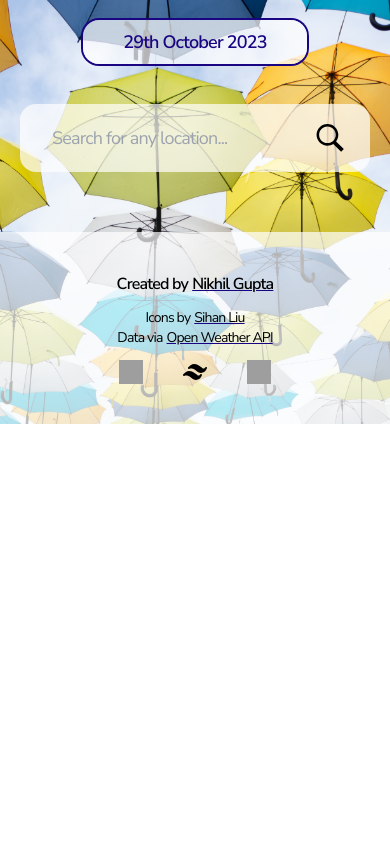
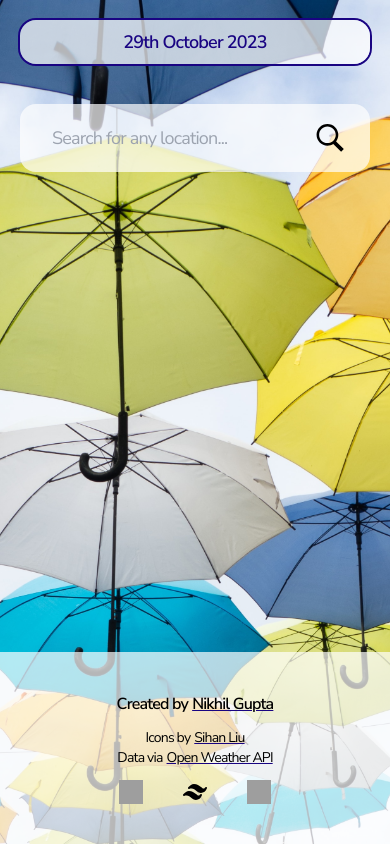
Before and after one commit to nigupta29/weather-app, a React (Vite) app: page / in a window 390 px wide. Built offline with nearby package versions, Linux system fonts and the light colour scheme; no server answers; grey boxes are pictures that could not be loaded.

Commit message:
added some ui changes

```diff
--- a/src/App.jsx
+++ b/src/App.jsx
@@ -46,8 +46,8 @@ function App() {
 
   const handleClear = () => {
     setSearchCity('')
-    // setWeatherData(null)
-    // setWeeklyWeatherData(null)
+    setWeatherData(null)
+    setWeeklyWeatherData(null)
     clearLoading()
   }
 
@@ -85,8 +85,11 @@ function App() {
   }
 
   return (
-    <div className="space-y-10 tracking-tighter" style={mainScreenStyles}>
-      <div className="max-w-[1366px] space-y-10 px-5 py-5 md:p-10 lg:mx-auto lg:px-20 lg:py-10">
+    <div
+      className="flex min-h-screen flex-col space-y-10 tracking-tighter"
+      style={mainScreenStyles}
+    >
+      <div className="mx-auto w-full max-w-[1366px] flex-grow space-y-10 px-5 py-5 md:p-10 lg:px-20 lg:py-10">
         <MessageBox message={message} />
         <SearchBox
           searchCity={searchCity}
--- a/src/components/MessageBox.jsx
+++ b/src/components/MessageBox.jsx
@@ -47,9 +47,9 @@ const MessageBox = ({ message }) => {
 
   const styles = `${textColor} ${bgColor} ${borderColor} ${additionalStyle}`
   return (
-    <div className="mx-auto max-w-fit">
+    <div className="mx-auto w-full md:max-w-fit">
       <p
-        className={`rounded-2xl px-10 py-2 text-lg font-semibold capitalize ring-2 ${styles}`}
+        className={`rounded-2xl px-10 py-2 text-lg font-semibold capitalize ring-2 ${styles} text-center`}
       >
         {displayText}
       </p>
--- a/src/components/WeatherCard.jsx
+++ b/src/components/WeatherCard.jsx
@@ -11,7 +11,7 @@ const WeatherCard = ({ weatherData }) => {
   return (
     <section className="rounded-2xl bg-white/80 p-10 lg:p-20">
       <div className="flex flex-col items-center justify-center gap-10 lg:flex-row lg:justify-around">
-        <div className="lg:pb-auto flex flex-col justify-center border-b-2 border-primary pb-10 md:flex-row lg:border-b-0 lg:border-r-2 lg:pr-10">
+        <div className="flex flex-col items-center justify-center border-b-2 border-primary pb-10 md:flex-row md:gap-8 lg:border-b-0 lg:border-r-2 lg:pb-0 lg:pr-10">
           <img
             className="mx-auto -mt-10 w-48 md:mt-auto md:w-64 md:scale-150"
             src={getWeatherIcon(weather[0])}
```
